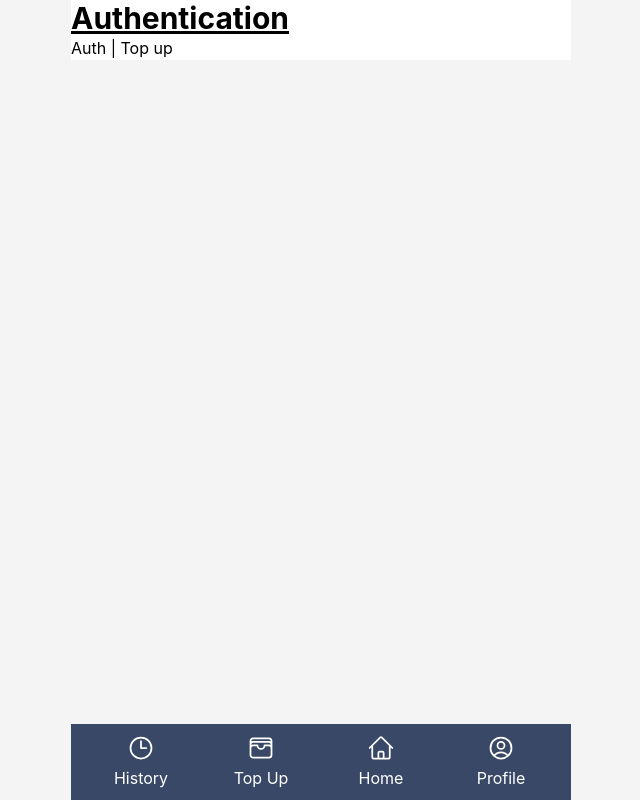
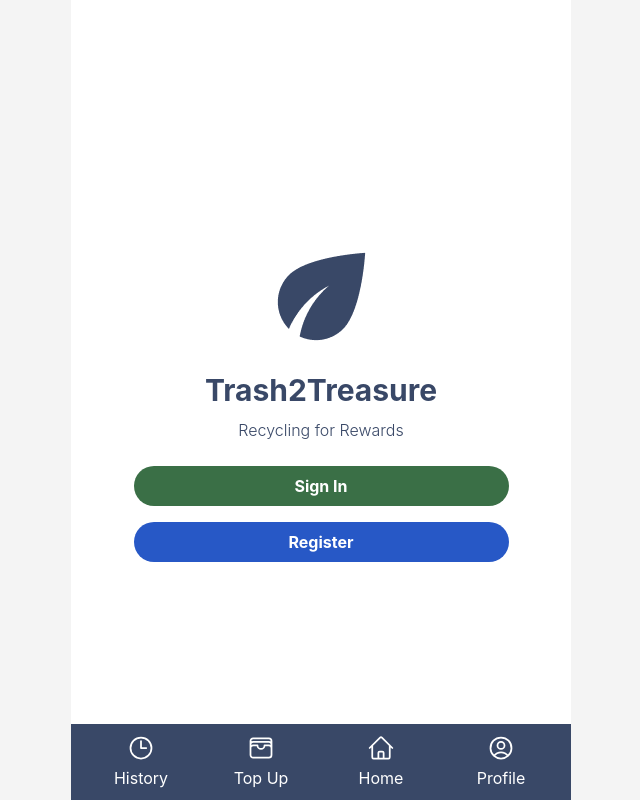
Before and after one commit to hydra-witachan/trash2treasure, an Angular app in the folder frontend/: page /auth in a window 1280 px wide. Shown: the whole page, without its empty margins (319-959 px from the left). Built offline with nearby package versions, Linux system fonts and the light colour scheme.

Commit message:
modify  auth componentss

```diff
--- a/frontend/src/app/app.module.ts
+++ b/frontend/src/app/app.module.ts
@@ -16,6 +16,7 @@ import { UploadItemComponent } from './upload-item/upload-item.component';
 import { DonateComponent } from './donate/donate.component';
 import { ListItemComponent } from './list-item/list-item.component';
 import { DetailItemComponent } from './detail-item/detail-item.component';
+import { SignInComponent } from './sign-in/sign-in.component';
 
 @NgModule({
   declarations: [
@@ -31,7 +32,8 @@ import { DetailItemComponent } from './detail-item/detail-item.component';
     UploadItemComponent,
     DonateComponent,
     ListItemComponent,
-    DetailItemComponent
+    DetailItemComponent,
+    SignInComponent
   ],
   imports: [
     BrowserModule,
--- a/frontend/src/app/auth/auth.component.html
+++ b/frontend/src/app/auth/auth.component.html
@@ -1,8 +1,27 @@
-<h1 class="text-3xl font-bold underline">
-    Authentication
-</h1>
+  <div class="min-h-screen">
+    <div class="pb-[35%]"></div>
+    <div class="flex justify-center items-center mt-14">
+        <img src="../../assets/Eco.png"/>
+    </div>
 
-<nav>
-    <a class="button" routerLink="/auth">Auth</a> |
-    <a class="button" routerLink="/top-up">Top up</a>
-  </nav>
+    <h1 class="mt-[10px] text-3xl font-bold text-center text-[#394867]">
+        Trash2Treasure
+    </h1>
+    <p class="mt-[10px] text-normal font-light text-center text-[#394867]">
+        Recycling for Rewards
+    </p>
+
+    <button
+    class="flex items-center justify-center bg-[#3A6F46] hover:bg-[#394867] text-white font-bold py-2 px-4 rounded-full w-3/4 mx-auto mt-6"
+    routerLink="/auth/sign-in"
+  >
+    Sign In
+  </button>
+
+  <button
+    class="flex items-center justify-center bg-[#2758C6] hover:bg-[#394867] text-white font-bold py-2 px-4 rounded-full w-3/4 mx-auto mt-4"
+    routerLink="/auth/sign-up"
+  >
+    Register
+  </button>
+</div>
```
Also changed, not shown: frontend/src/assets/Eco.png (added).
